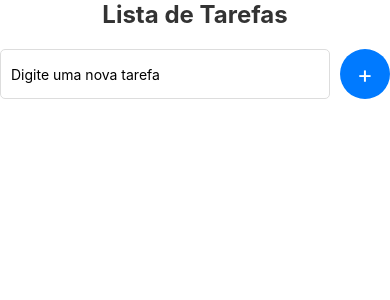
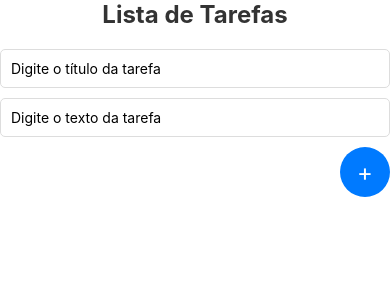
Before and after one commit to JuniorJWJ/Teste-React-Native, a React Native app: screen /Home in a window 390 px wide. Shown: the top 300 px of the page. Built offline with nearby package versions, Linux system fonts and the light colour scheme.

Commit message:
adcionando título a tarefa

```diff
--- a/src/components/TarefaInput.tsx
+++ b/src/components/TarefaInput.tsx
@@ -2,19 +2,27 @@ import React from 'react';
 import {View, TextInput, TouchableOpacity, Text, StyleSheet} from 'react-native';
 
 interface TarefaInputProps {
-  valor: string;
-  onChangeText: (texto: string) => void;
-  onSubmit: () => void;
+  valorTitulo: string; // Valor do campo de título
+  valorTexto: string; // Valor do campo de texto
+  onChangeTitulo: (texto: string) => void; // Função para atualizar o título
+  onChangeTexto: (texto: string) => void; // Função para atualizar o texto
+  onSubmit: () => void; // Função para submeter
 }
 
-export function TarefaInput({valor, onChangeText, onSubmit}: TarefaInputProps) {
+export function TarefaInput({valorTitulo, valorTexto,  onChangeTitulo,  onChangeTexto,  onSubmit,}: TarefaInputProps) {
   return (
     <View style={styles.inputContainer}>
       <TextInput
         style={styles.input}
-        value={valor}
-        onChangeText={onChangeText}
-        placeholder="Digite uma nova tarefa"
+        value={valorTitulo}
+        onChangeText={onChangeTitulo}
+        placeholder="Digite o título da tarefa"
+      />
+      <TextInput
+        style={styles.input}
+        value={valorTexto}
+        onChangeText={onChangeTexto}
+        placeholder="Digite o texto da tarefa"
       />
       <TouchableOpacity style={styles.botao} onPress={onSubmit}>
         <Text style={styles.botaoTexto}>+</Text>
@@ -25,16 +33,16 @@ export function TarefaInput({valor, onChangeText, onSubmit}: TarefaInputProps) {
 
 const styles = StyleSheet.create({
   inputContainer: {
-    flexDirection: 'row',
+    flexDirection: 'column', // Alterado para coluna
     marginBottom: 20,
   },
   input: {
-    flex: 1,
+    width: '100%', // Garante que os inputs tenham a mesma largura
     borderWidth: 1,
     borderColor: '#ddd',
     padding: 10,
     borderRadius: 5,
-    marginRight: 10,
+    marginBottom: 10, // Adicionado para separar os inputs verticalmente
     backgroundColor: '#fff',
   },
   botao: {
@@ -44,6 +52,7 @@ const styles = StyleSheet.create({
     borderRadius: 25,
     justifyContent: 'center',
     alignItems: 'center',
+    alignSelf: 'flex-end', // Alinha o botão à direita
   },
   botaoTexto: {
     color: '#fff',
--- a/src/components/TarefaItem.tsx
+++ b/src/components/TarefaItem.tsx
@@ -11,7 +11,6 @@ type Props = {
 export function TarefaItem({tarefa, onToggle, onPress}: Props): React.JSX.Element {
   return (
     <TouchableOpacity
-      // onPress={onPress}
       onPress={() => onToggle(tarefa.id)}
       style={styles.container}
     >
@@ -20,12 +19,20 @@ export function TarefaItem({tarefa, onToggle, onPress}: Props): React.JSX.Elemen
           styles.checkbox,
           tarefa.concluida && styles.checkboxConcluida
         ]} />
+        <View style={styles.conteudoContainer}>
+          <Text style={[
+            styles.titulo,
+            tarefa.concluida && styles.textoConcluido
+          ]}>
+            {tarefa.titulo}
+          </Text>
           <Text style={[
             styles.texto,
             tarefa.concluida && styles.textoConcluido
           ]}>
             {tarefa.texto}
           </Text>
+        </View>
         <Button title="Detalhes" onPress={onPress} />
       </View>
     </TouchableOpacity>
@@ -41,7 +48,6 @@ const styles = StyleSheet.create({
   },
   tarefaContainer: {
     flexDirection: 'row',
-    // alignItems: 'center',
     justifyContent: 'space-between',
   },
   checkbox: {
@@ -56,9 +62,19 @@ const styles = StyleSheet.create({
     backgroundColor: '#4CAF50',
     borderColor: '#4CAF50',
   },
+  conteudoContainer: {
+    flex: 1,
+    marginRight: 10,
+  },
+  titulo: {
+    fontSize: 18,
+    fontWeight: 'bold',
+    color: '#333',
+    marginBottom: 4,
+  },
   texto: {
-    fontSize: 16,
-    color: '#333',
+    fontSize: 14,
+    color: '#666',
   },
   textoConcluido: {
     textDecorationLine: 'line-through',
--- a/src/screens/DetalhesTarefa.tsx
+++ b/src/screens/DetalhesTarefa.tsx
@@ -13,6 +13,10 @@ export function DetalhesTarefa({route, navigation}: Props) {
       <Text style={styles.titulo}>Detalhes da Tarefa</Text>
 
       <View style={styles.card}>
+        <Text style={styles.label}>Título da Tarefa:</Text>
+        <Text style={styles.texto}>{tarefa.titulo}</Text>
+
+
         <Text style={styles.label}>Texto da Tarefa:</Text>
         <Text style={styles.texto}>{tarefa.texto}</Text>
 
--- a/src/screens/HomeScreen.tsx
+++ b/src/screens/HomeScreen.tsx
@@ -10,16 +10,21 @@ type Props = NativeStackScreenProps<RootStackParamList, 'Home'>;
 
 export function HomeScreen({navigation}: Props): React.JSX.Element {
   const [tarefas, setTarefas] = useState<Tarefa[]>([]);
-  const [novaTarefa, setNovaTarefa] = useState('');
+  const [novoTitulo, setNovoTitulo] = useState('');
+  const [novoTexto, setNovoTexto] = useState('');
 
   const adicionarTarefa = () => {
-    if (novaTarefa.trim()) {
+    if (novoTitulo.trim() && novoTexto.trim()) {
       setTarefas([...tarefas, {
         id: String(Date.now()),
-        texto: novaTarefa,
+        titulo: novoTitulo,
+        texto: novoTexto,
         concluida: false
       }]);
-      setNovaTarefa('');
+      setNovoTitulo('');
+      setNovoTexto('');
+    } else {
+      Alert.alert('Atenção', 'Por favor, preencha o título e o texto da tarefa.');
     }
   };
 
@@ -53,8 +58,10 @@ export function HomeScreen({navigation}: Props): React.JSX.Element {
       <Text style={styles.titulo}>Lista de Tarefas</Text>
 
       <TarefaInput
-        valor={novaTarefa}
-        onChangeText={setNovaTarefa}
+        valorTitulo={novoTitulo}
+        valorTexto={novoTexto}
+        onChangeTitulo={setNovoTitulo}
+        onChangeTexto={setNovoTexto}
         onSubmit={adicionarTarefa}
       />
 
--- a/src/types/Tarefa.ts
+++ b/src/types/Tarefa.ts
@@ -1,5 +1,6 @@
 export interface Tarefa {
   id: string;
+  titulo: string;
   texto: string;
   concluida: boolean;
 }
```
Lines whose indentation alone changed are shown as unchanged.
